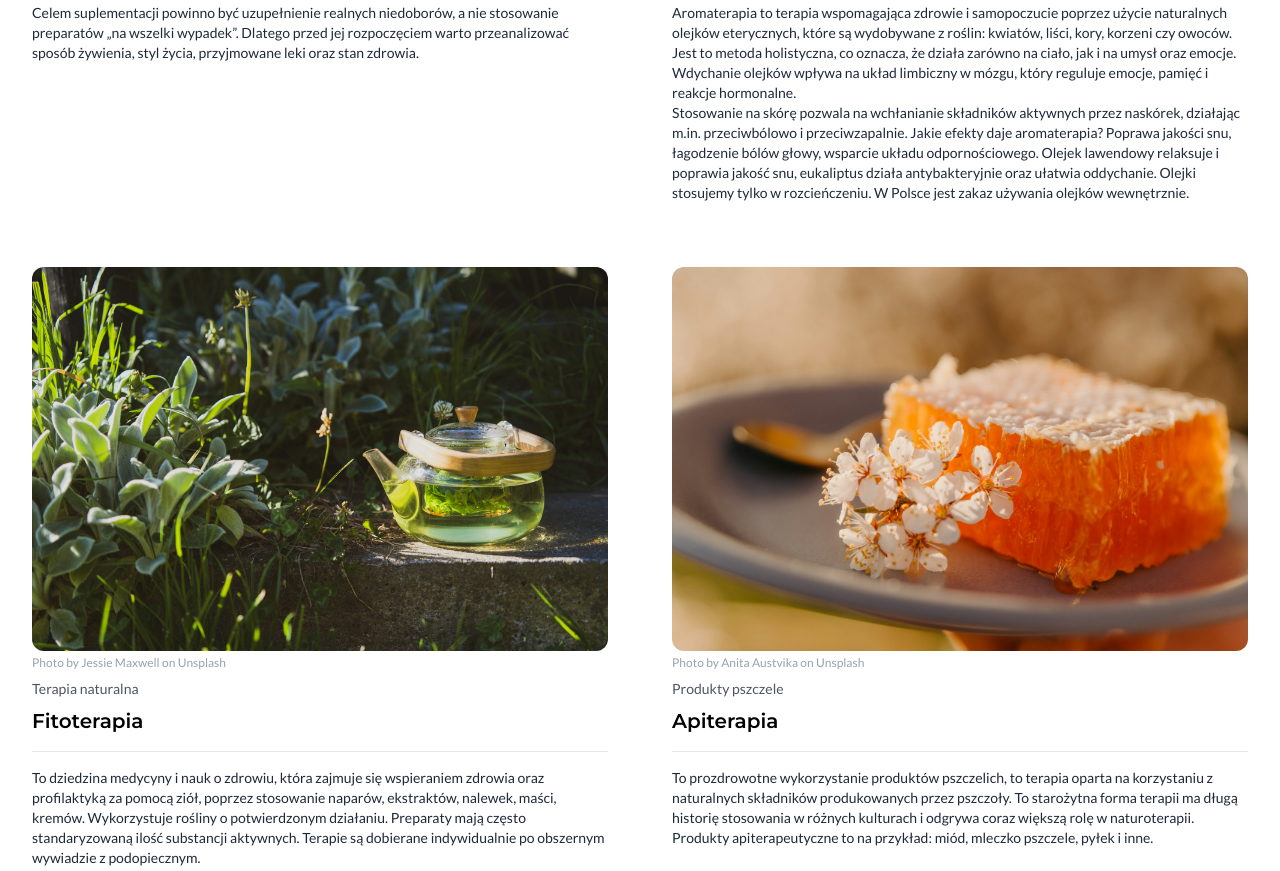
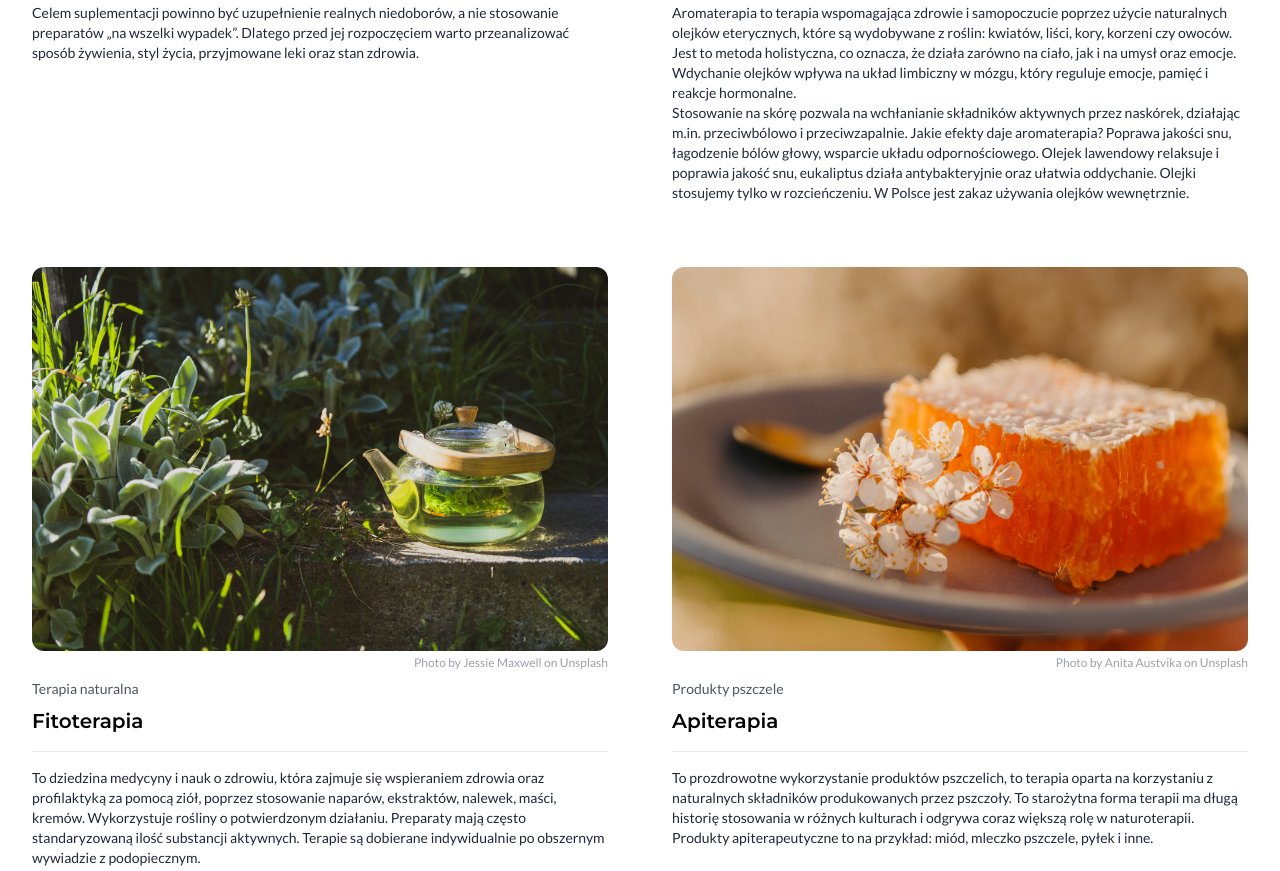
Before and after one commit to karolskolasinski/naturalia, a website with bundled scripts: page jak-pracuje.html in a window 1280 px wide. Shown: the part 3043-3914 px from the top of the page. Built offline with nearby package versions, Linux system fonts and the light colour scheme.

Commit message:
adjust style

```diff
--- a/jak-pracuje.html
+++ b/jak-pracuje.html
@@ -188,7 +188,7 @@
                     class="w-full h-96 object-cover transition-transform duration-500 ease-out group-hover:scale-110 group-focus-within:scale-110"
                   >
                 </div>
-                <div class="text-xs text-gray-400 pt-1">
+                <div class="text-xs text-gray-400 pt-1 text-right">
                   Photo by <a
                     href="https://unsplash.com/@zmachacek?utm_source=unsplash&utm_medium=referral&utm_content=creditCopyText"
                   >Zdeněk Macháček</a> on <a
@@ -346,7 +346,7 @@
                     class="w-full h-96 object-cover transition-transform duration-500 ease-out group-hover:scale-110 group-focus-within:scale-110"
                   >
                 </div>
-                <div class="text-xs text-gray-400 pt-1">
+                <div class="text-xs text-gray-400 pt-1 text-right">
                   Photo by <a
                     href="https://unsplash.com/@jessiemaxwellphotography?utm_source=unsplash&utm_medium=referral&utm_content=creditCopyText"
                   >Jessie Maxwell</a> on <a
@@ -381,7 +381,7 @@
                     class="w-full h-96 object-cover transition-transform duration-500 ease-out group-hover:scale-110 group-focus-within:scale-110"
                   >
                 </div>
-                <div class="text-xs text-gray-400 pt-1">
+                <div class="text-xs text-gray-400 pt-1 text-right">
                   Photo by <a
                     href="https://unsplash.com/@anitaaustvika?utm_source=unsplash&utm_medium=referral&utm_content=creditCopyText"
                   >Anita Austvika</a> on <a
```
Also changed, not shown: css/output.css.
